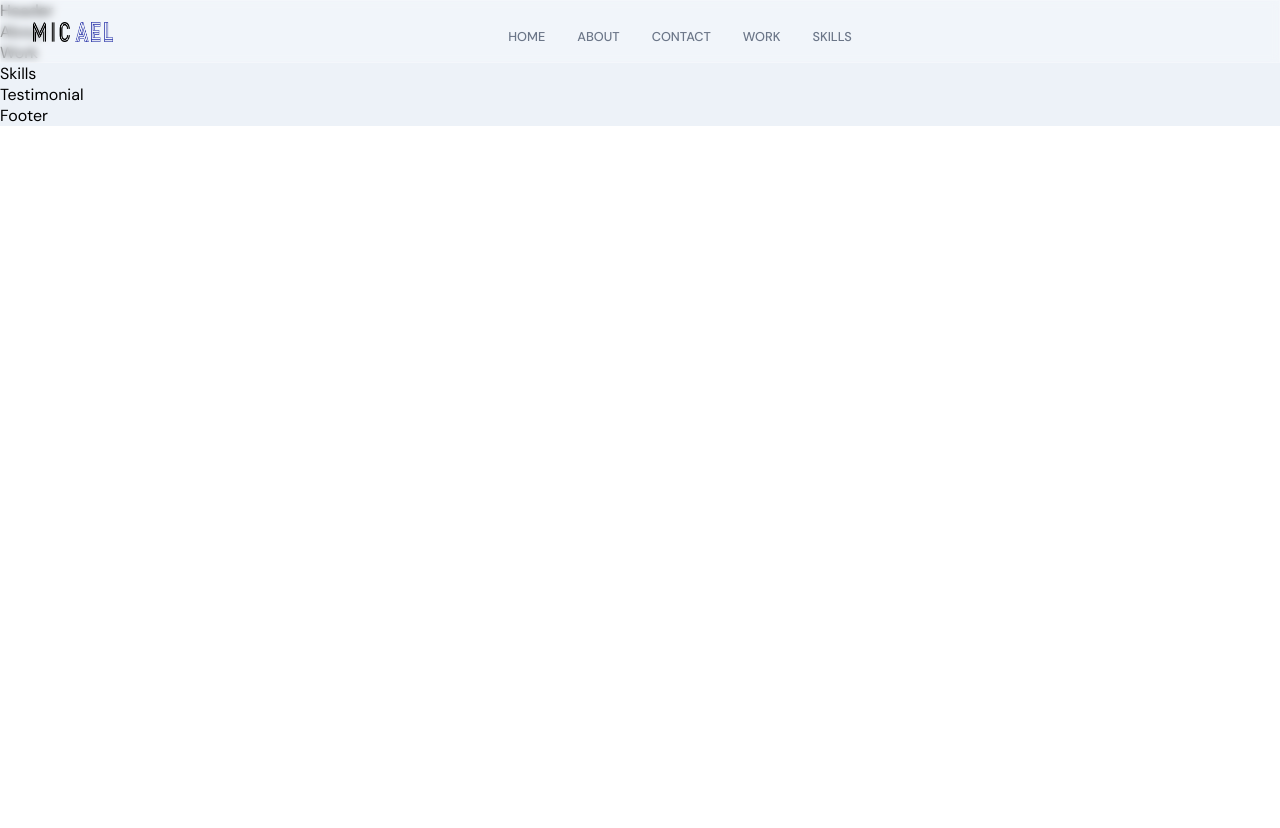
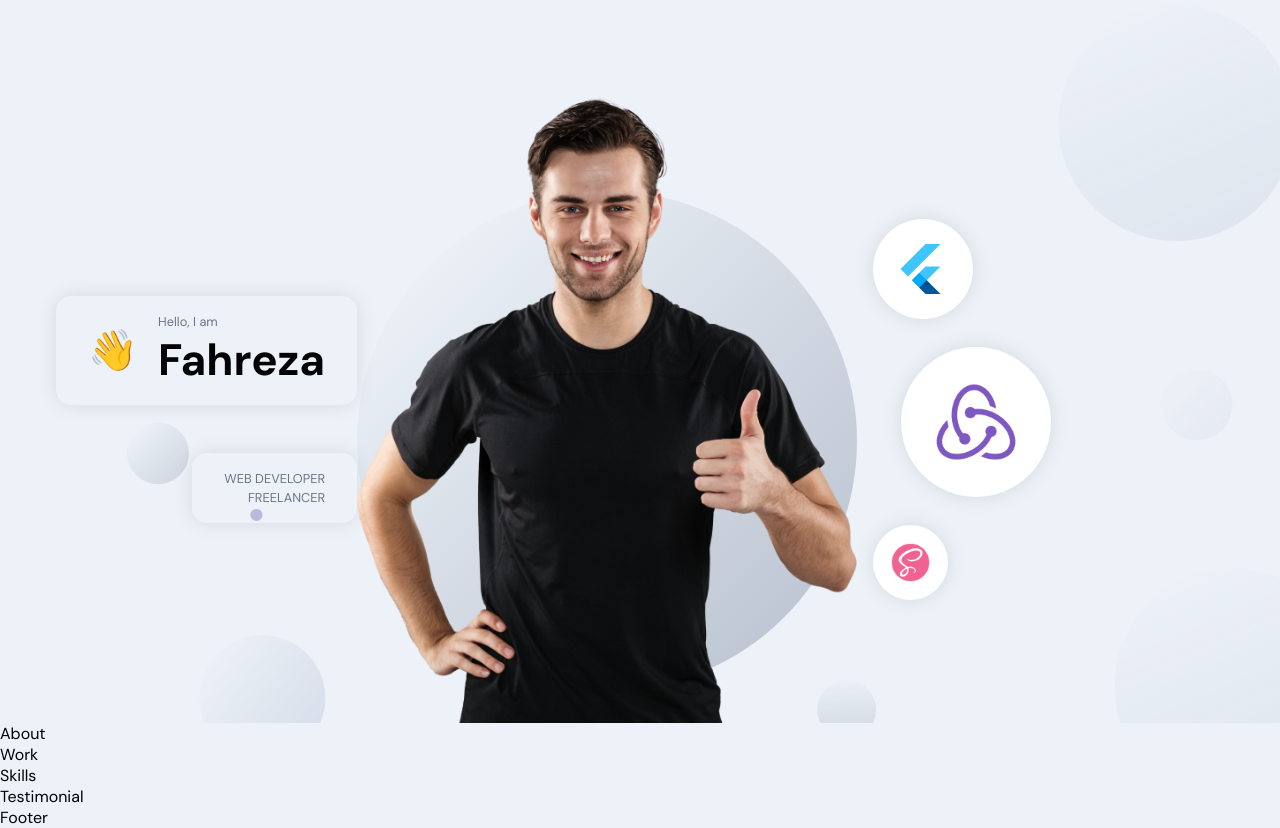
Before and after one commit to fahrezaraharjo/DTM-Design, a React (Create React App) app: page / in a window 1280 px wide. Before the commit the page ends 800 px from the top, so only its background shows below. Built offline with nearby package versions, Linux system fonts and the light colour scheme.

Commit message:
done header

```diff
--- a/src/App.js
+++ b/src/App.js
@@ -7,7 +7,7 @@
 const App = () => {
     return (
         <div className='app'>
-            <Navbar />
+            {/* <Navbar /> */}
             <Header />
             <About />
             <Work />
--- a/src/container/Header/Header.jsx
+++ b/src/container/Header/Header.jsx
@@ -1,10 +1,73 @@
 import React from 'react';
+import { motion } from 'framer-motion';
+
+import { images } from '../../constant';
 import './Header.scss';
 
+const scaleVariants = {
+  whileInView: {
+    scale: [0, 1],
+    opacity: [0, 1],
+    transition: {
+      duration: 1,
+      ease: 'easeInOut'
+    }
+  }
+}
 
 const Header = () => {
   return (
-    <div>Header</div>
+    <div id='home' className='app__header app__flex'>
+      <motion.div
+        whileInView={{ x: [-100, 0], opacity: [0, 1] }}
+        transition={{ duration: 2 }}
+        className='app__header-info'
+      >
+        <div className='app__header-badge'>
+          <div className='badge-cmp app__flex'>
+            <span>👋</span>
+            <div style={{ marginLeft: 20 }}>
+              <p className='p-text'>Hello, I am</p>
+              <h1 className='head-text'>fahreza</h1>
+            </div>
+          </div>
+
+          <div className='tag-cmp app__flex'>
+            <p className='p-text'>Web Developer</p>
+            <p className='p-text'>Freelancer</p>
+          </div>
+        </div>
+      </motion.div>
+
+      <motion.div
+        whileInView={{ opacity: [0, 1] }}
+        transition={{ duration: 1, delayChildren: 0.5 }}
+        className='app__header-img'
+      >
+        <img src={images.profile} alt="profile-bg" />
+        <motion.img
+          whileInView={{ scale: [0, 1] }}
+          transition={{ duration: 1, ease: 'easeInOut' }}
+          src={images.circle}
+          alt='profile_circle'
+          className='overlay_circle'
+        />
+      </motion.div>
+
+      <motion.div
+        variant={scaleVariants}
+        whileInView={scaleVariants.whileInView}
+        className="app__header-circle"
+      >
+        {
+          [images.flutter, images.redux, images.sass].map((circle, index) => ((
+            <div className='circle-cmp app__flex' key={`circle-${index}`}>
+              <img src={circle} alt="circle" />
+            </div>
+          )))
+        }
+      </motion.div>
+    </div>
   )
 }
 
--- a/src/container/Header/Header.scss
+++ b/src/container/Header/Header.scss
@@ -0,0 +1,194 @@
+#home {
+    position: relative;
+    background: url('../../assets/bgIMG.png');
+    background-size: cover;
+    background-repeat: repeat;
+    background-position: center;
+
+    .app__wrapper {
+        padding: 0;
+
+
+        .copyright {
+            display: none;
+        }
+    }
+}
+
+.app__header {
+    flex: 1;
+    width: 100%;
+    height: 100%;
+    flex-direction: row;
+
+    padding: 6rem 2rem 0;
+
+    @media screen and (min-width: 2000px) {
+        padding-top: 8rem;
+    }
+
+    @media screen and (max-width: 1200px) {
+        flex-direction: column;
+    }
+
+    @media screen and (max-width: 450px) {
+        padding: 6rem 1rem 2rem;
+    }
+}
+
+.app__header-info {
+    flex: 0.65;
+    display: flex;
+    flex-direction: column;
+    justify-content: flex-start;
+    align-items: flex-start;
+    height: 100%;
+
+    @media screen and (max-width: 2000px) {
+        width: 100%;
+        margin-right: 0rem;
+    }
+}
+
+.app__header-badge {
+    width: 100%;
+    display: flex;
+    justify-content: flex-end;
+    align-items: flex-end;
+    flex-direction: column;
+
+    .badge-cmp,
+    .tag-cmp {
+        padding: 1rem 2rem;
+        border: var(--white-color);
+        border-radius: 15px;
+        flex-direction: row;
+        width: auto;
+        box-shadow: 0 0 20px rgba(0, 0, 0, 0.1);
+    }
+
+    .tag-cmp {
+        flex-direction: column;
+        margin-top: 3rem;
+
+        p {
+            width: 100%;
+            text-transform: uppercase;
+            text-align: right;
+        }
+    }
+
+    span {
+        font-size: 2.5rem;
+
+        @media screen and (min-width: 2000px) {
+            font-size: 5rem
+        }
+    }
+
+    @media screen and (max-width: 1200px) {
+        justify-content: flex-start;
+        align-items: flex-start;
+    }
+}
+
+.app__header-circle {
+    flex: 0.75;
+    display: flex;
+    flex-direction: column;
+    justify-content: space-evenly;
+    align-items: flex-start;
+    height: 100%;
+    margin-left: 1rem;
+
+    div {
+        width: 100px;
+        height: 100px;
+        border-radius: 50%;
+
+        background: var(--white-color);
+        box-shadow: 0 0 20px rgba(0, 0, 0, 0.1);
+
+        img {
+            width: 60%;
+            height: 60%;
+        }
+    }
+
+    div:nth-child(1) {
+        width: 100px;
+        height: 100px;
+    }
+
+
+    div:nth-child(2) {
+        margin: 1.75rem;
+        width: 150px;
+        height: 150px;
+    }
+
+    div:nth-child(3) {
+        width: 75px;
+        height: 75px;
+    }
+
+    @media screen and (min-width: 2000px) {
+        div:nth-child(1) {
+            width: 400px;
+            height: 400px;
+        }
+
+
+        div:nth-child(2) {
+            width: 170px;
+            height: 170px;
+        }
+
+        div:nth-child(3) {
+            width: 200px;
+            height: 200px;
+        }
+    }
+
+    @media screen and (max-width: 1200px) {
+        width: 100%;
+        flex-direction: row;
+        flex-wrap: wrap;
+        margin-left: 0;
+
+        div {
+            margin: 1rem;
+        }
+    }
+}
+
+.app__header-img {
+    flex: 1;
+    height: 100%;
+
+    display: flex;
+    justify-content: flex-end;
+    align-items: flex-end;
+    position: relative;
+
+    img {
+        width: 100%;
+        object-fit: contain;
+        z-index: 1;
+    }
+
+    .overlay_circle {
+        position: absolute;
+        left: 0;
+        right: 0;
+        bottom: 0;
+        z-index: 0;
+        width: 100%;
+        height: 90%;
+    }
+
+    @media screen and (max-width: 1200px) {
+        margin: 2rem 0;
+
+    }
+}
```
